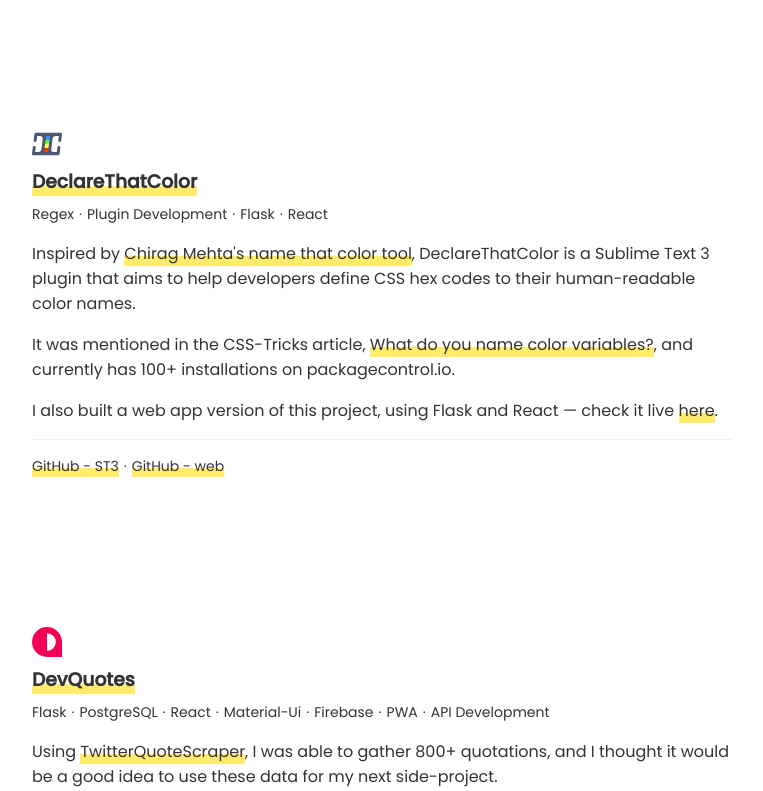
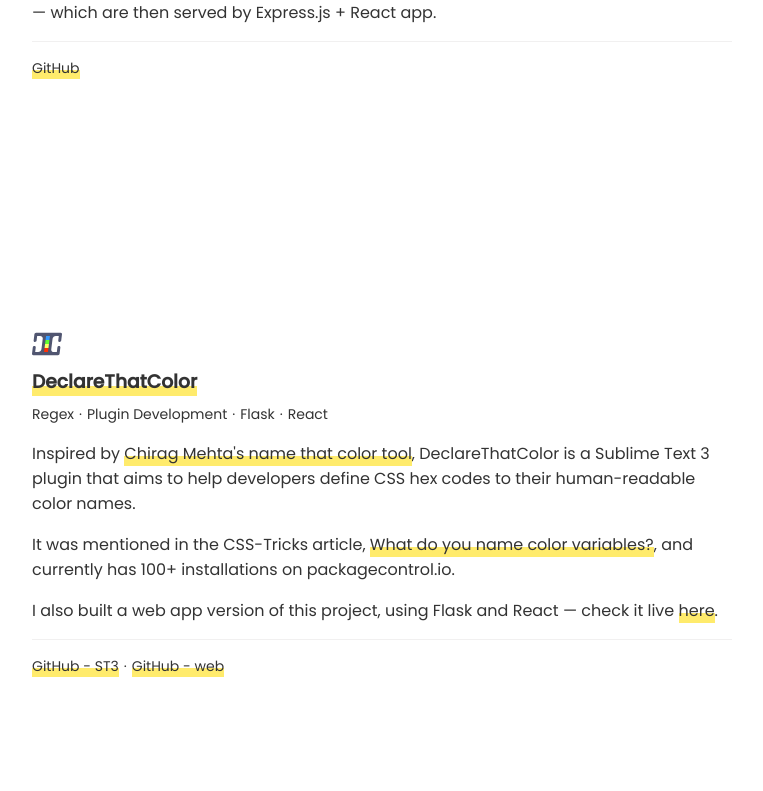
Before and after one commit to bertdida/bertdida.github.io, a React (Create React App) app: page /projects in a window 1280 px wide. Shown: the part 589-1380 px from the top of the page, without its empty margins (258-1021 px from the left). Built offline with nearby package versions, Linux system fonts and the light colour scheme.

Commit message:
Set project item margin to 250

```diff
--- a/src/pages/projects/Projects.scss
+++ b/src/pages/projects/Projects.scss
@@ -11,7 +11,7 @@
   }
 
   &__listItem {
-    margin: 150px 0;
+    margin: 250px 0;
   }
 }
 
```
